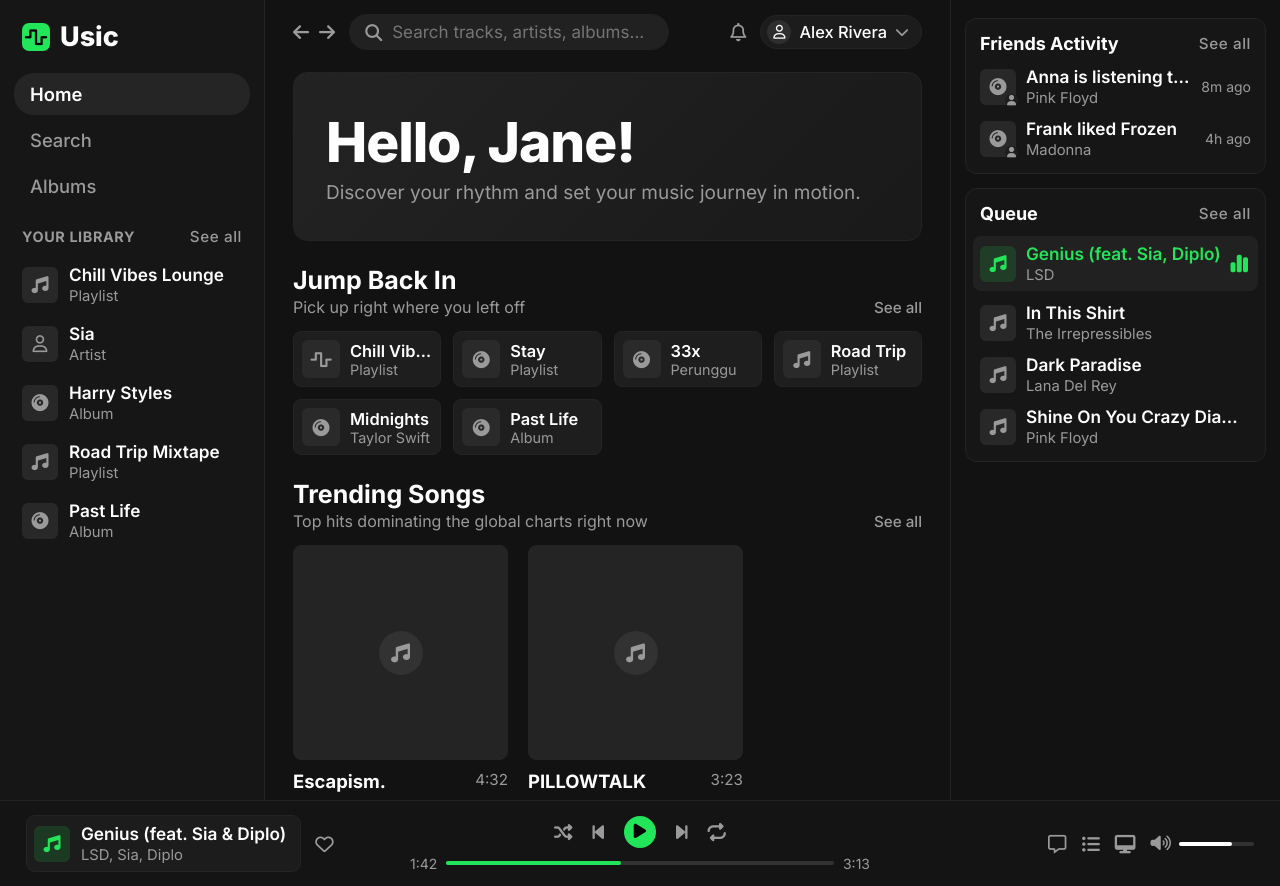
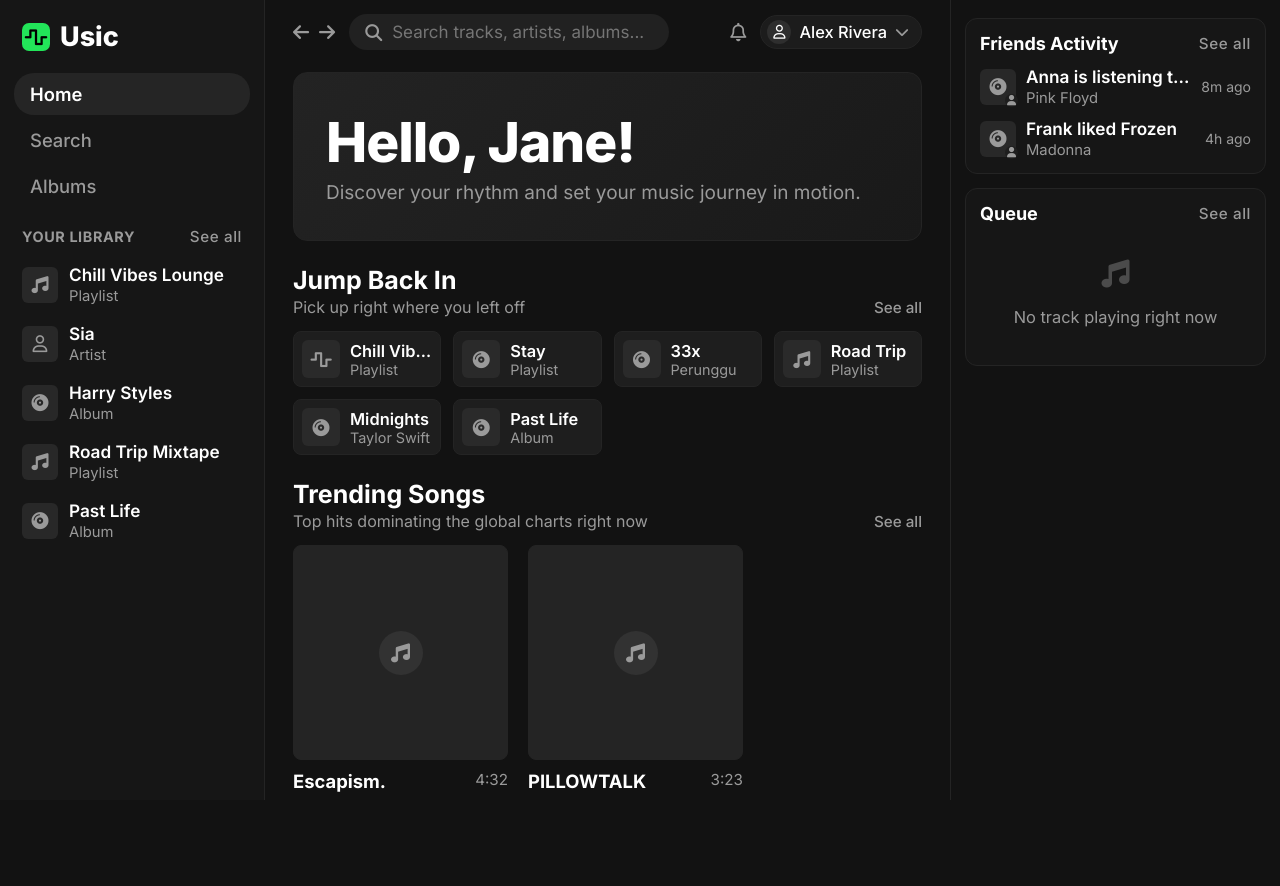
Before and after one commit to Magityass/Usic, a plain HTML site: page index.html in a window 1280 px wide. After the commit the page ends 800 px from the top, so only its background shows below. Drawn offline with Linux system fonts and the light colour scheme.

Commit message:
replace base ui

```diff
--- a/index.html
+++ b/index.html
@@ -4,12 +4,10 @@
         <meta charset="UTF-8" />
         <meta name="viewport" content="width=device-width, initial-scale=1.0" />
         <title>Usic - Web Music Player</title>
-        <!-- Load Font Inter agar mirip desain -->
         <link
             href="https://fonts.googleapis.com/css2?family=Inter:wght@400;500;600;700;800&display=swap"
             rel="stylesheet"
         />
-        <!-- Load FontAwesome untuk ikon-ikon UI -->
         <link
             rel="stylesheet"
             href="https://cdnjs.cloudflare.com/ajax/libs/font-awesome/6.4.0/css/all.min.css"
@@ -39,19 +37,18 @@
                                 href="#"
                                 class="nav-link active"
                                 data-target="home"
+                                >Home</a
                             >
-                                Home
-                            </a>
                         </li>
                         <li>
-                            <a href="#" class="nav-link" data-target="search">
-                                Search
-                            </a>
+                            <a href="#" class="nav-link" data-target="search"
+                                >Search</a
+                            >
                         </li>
                         <li>
-                            <a href="#" class="nav-link" data-target="album">
-                                Albums
-                            </a>
+                            <a href="#" class="nav-link" data-target="album"
+                                >Albums</a
+                            >
                         </li>
                     </ul>
                 </nav>
@@ -124,7 +121,6 @@
 
             <!-- ================= AREA TENGAH (TOPBAR + KONTEN) ================= -->
             <div class="center-wrapper">
-                <!-- Top Navigation Bar -->
                 <header class="top-bar">
                     <div class="top-left">
                         <div class="nav-arrows">
@@ -164,13 +160,12 @@
                     </div>
                 </header>
 
-                <!-- Mangkuk Kosong untuk Inject Halaman via Fetch JS -->
                 <main id="main-content">
                     <!-- Konten pages/home.html akan muncul di sini -->
                 </main>
             </div>
 
-            <!-- ================= SIDEBAR KANAN ================= -->
+            <!-- ================= SIDEBAR KANAN (POLOSAN / BELUM ADA ANTREAN) ================= -->
             <aside class="sidebar-right">
                 <!-- Box 1: Friends Activity -->
                 <div class="right-panel-card">
@@ -208,7 +203,7 @@
                     </div>
                 </div>
 
-                <!-- Box 2: Queue -->
+                <!-- Box 2: Queue (Kosong) -->
                 <div class="right-panel-card queue-card">
                     <div class="section-header">
                         <h3>Queue</h3>
@@ -216,128 +211,29 @@
                             >See all</a
                         >
                     </div>
-                    <div class="queue-list">
-                        <!-- Lagu Aktif (Highlight Hijau) -->
-                        <div class="queue-item active-track">
-                            <div class="item-thumb green-thumb">
-                                <i class="fa-solid fa-music"></i>
-                            </div>
-                            <div class="item-info">
-                                <h4 class="text-green">
-                                    Genius (feat. Sia, Diplo)
-                                </h4>
-                                <p>LSD</p>
-                            </div>
-                            <i class="fa-solid fa-chart-simple text-green"></i>
-                        </div>
-                        <!-- Antrean Berikutnya -->
-                        <div class="queue-item">
-                            <div class="item-thumb">
-                                <i class="fa-solid fa-music"></i>
-                            </div>
-                            <div class="item-info">
-                                <h4>In This Shirt</h4>
-                                <p>The Irrepressibles</p>
-                            </div>
-                        </div>
-                        <div class="queue-item">
-                            <div class="item-thumb">
-                                <i class="fa-solid fa-music"></i>
-                            </div>
-                            <div class="item-info">
-                                <h4>Dark Paradise</h4>
-                                <p>Lana Del Rey</p>
-                            </div>
-                        </div>
-                        <div class="queue-item">
-                            <div class="item-thumb">
-                                <i class="fa-solid fa-music"></i>
-                            </div>
-                            <div class="item-info">
-                                <h4>Shine On You Crazy Diamond</h4>
-                                <p>Pink Floyd</p>
-                            </div>
-                        </div>
+                    <div
+                        class="queue-list"
+                        style="
+                            padding: 24px 0;
+                            text-align: center;
+                            color: var(--text-muted);
+                            font-size: 0.82rem;
+                        "
+                    >
+                        <i
+                            class="fa-solid fa-music"
+                            style="
+                                font-size: 1.4rem;
+                                margin-bottom: 8px;
+                                opacity: 0.4;
+                            "
+                        ></i>
+                        <p>No track playing right now</p>
                     </div>
                 </div>
             </aside>
         </div>
 
-        <!-- ================= BOTTOM MUSIC PLAYER ================= -->
-        <footer class="music-player">
-            <!-- Kiri: Info Lagu -->
-            <div class="player-left">
-                <div class="now-playing-box">
-                    <div class="item-thumb green-thumb">
-                        <i class="fa-solid fa-music"></i>
-                    </div>
-                    <div class="item-info">
-                        <h4>Genius (feat. Sia & Diplo)</h4>
-                        <p>LSD, Sia, Diplo</p>
-                    </div>
-                </div>
-                <button class="icon-btn heart-btn">
-                    <i class="fa-regular fa-heart"></i>
-                </button>
-            </div>
-
-            <!-- Tengah: Kontrol & Progress Bar -->
-            <div class="player-center">
-                <div class="playback-buttons">
-                    <button class="icon-btn">
-                        <i class="fa-solid fa-shuffle"></i>
-                    </button>
-                    <button class="icon-btn">
-                        <i class="fa-solid fa-backward-step"></i>
-                    </button>
-                    <button class="play-circle-btn">
-                        <i class="fa-solid fa-play"></i>
-                    </button>
-                    <button class="icon-btn">
-                        <i class="fa-solid fa-forward-step"></i>
-                    </button>
-                    <button class="icon-btn">
-                        <i class="fa-solid fa-repeat"></i>
-                    </button>
-                </div>
-                <div class="progress-wrapper">
-                    <span class="time-text">1:42</span>
-                    <div class="progress-bar-bg">
-                        <div class="progress-bar-fill" style="width: 45%"></div>
-                        <div class="progress-knob" style="left: 45%"></div>
-                    </div>
-                    <span class="time-text">3:13</span>
-                </div>
-            </div>
-
-            <!-- Kanan: Extra Controls -->
-            <div class="player-right">
-                <button
-                    class="icon-btn nav-link"
-                    data-target="lyrics"
-                    title="Lyrics"
-                >
-                    <i class="fa-regular fa-message"></i>
-                </button>
-                <button
-                    class="icon-btn nav-link"
-                    data-target="queue"
-                    title="Queue"
-                >
-                    <i class="fa-solid fa-list-ul"></i>
-                </button>
-                <button class="icon-btn" title="Connect to a device">
-                    <i class="fa-solid fa-desktop"></i>
-                </button>
-                <div class="volume-wrapper">
-                    <i class="fa-solid fa-volume-high"></i>
-                    <div class="volume-bar-bg">
-                        <div class="volume-bar-fill" style="width: 70%"></div>
-                    </div>
-                </div>
-            </div>
-        </footer>
-
         <!-- Load Script Utama -->
         <script src="js/app.js"></script>
     </body>
```
